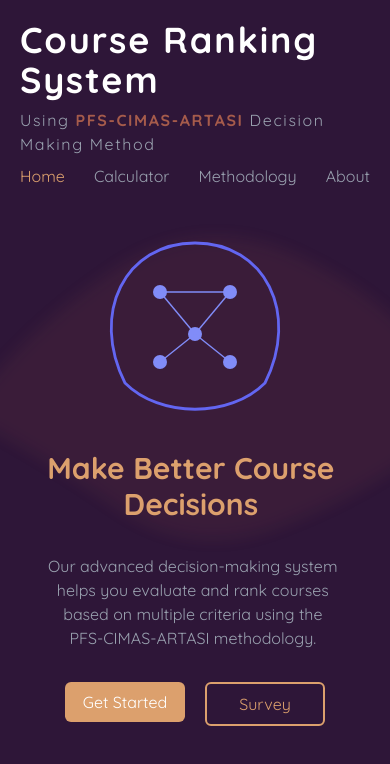
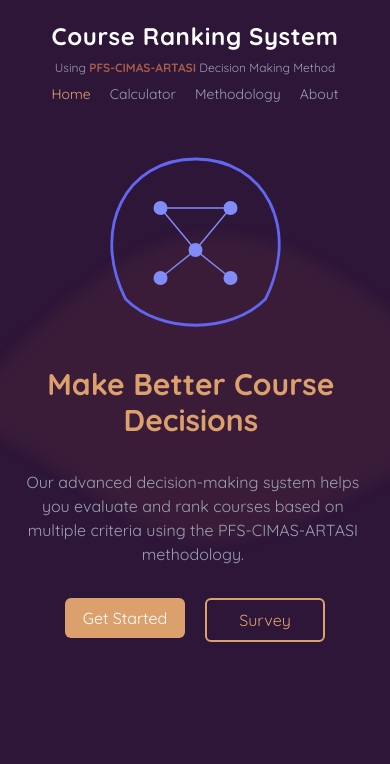
Before and after one commit to MoBakour/course-ranking-mcdm, a React (Vite) app: page / in a window 390 px wide. Shown: the top 764 px of the page. Built offline with nearby package versions, Linux system fonts and the light colour scheme.

Commit message:
added responsive design

```diff
--- a/src/components/core/Header.tsx
+++ b/src/components/core/Header.tsx
@@ -1,16 +1,13 @@
-import { useState } from "react";
 import { Link, NavLink } from "react-router-dom";
 
 const Header = () => {
-    const [active, setActive] = useState(false);
-
     return (
         <header className="p-5 pb-15 flex flex-col justify-center items-center gap-2 w-fit m-auto">
-            <h1 className="text-4xl font-bold tracking-wider">
+            <h1 className="text-4xl font-bold tracking-wider max-sm:text-3xl max-sm:tracking-widest max-xs:text-2xl! max-xs:tracking-wide! max-[350px]:text-xl!">
                 <Link to="/">Course Ranking System</Link>
             </h1>
 
-            <p className="text-gray-400 tracking-widest">
+            <p className="text-gray-400 tracking-widest text-center max-sm:text-sm max-xs:text-xs! max-xs:tracking-normal!">
                 Using{" "}
                 <span className="font-bold text-theme-300">
                     PFS-CIMAS-ARTASI
@@ -18,7 +15,7 @@ const Header = () => {
                 Decision Making Method
             </p>
 
-            <nav className="flex justify-between w-full">
+            <nav className="flex justify-between w-full max-xs:text-sm">
                 <NavLink
                     className={({ isActive }) =>
                         isActive ? "text-theme-400" : "text-gray-400"
--- a/src/components/core/Layout.tsx
+++ b/src/components/core/Layout.tsx
@@ -18,7 +18,7 @@ const Layout = ({ children }: LayoutProps) => {
             />
 
             <Header />
-            <main className="w-[80%] max-w-screen-lg m-auto relative pb-10">
+            <main className="w-[80%] max-xs:w-[90%] max-w-screen-lg m-auto relative pb-10">
                 {children}
             </main>
         </div>
--- a/src/index.css
+++ b/src/index.css
@@ -13,4 +13,6 @@
     --color-theme-200: #4f1c51;
     --color-theme-300: #a55b4b;
     --color-theme-400: #dca06d;
+
+    --breakpoint-xs: 480px;
 }
```
